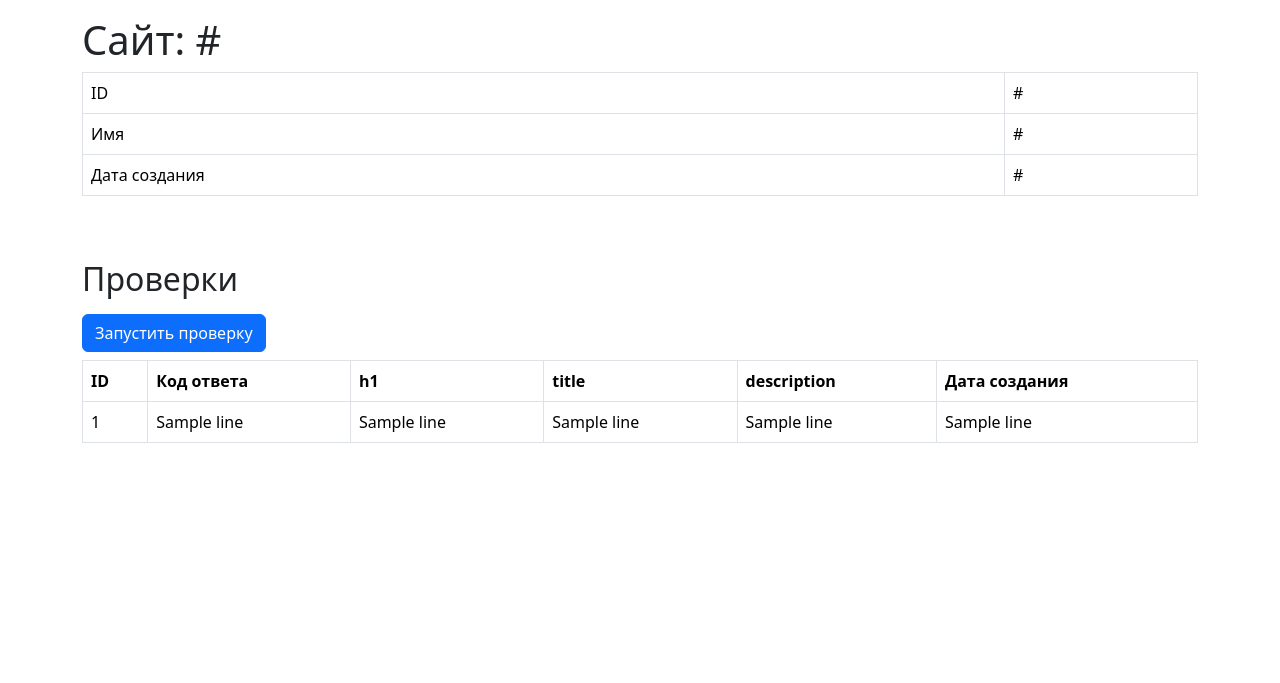
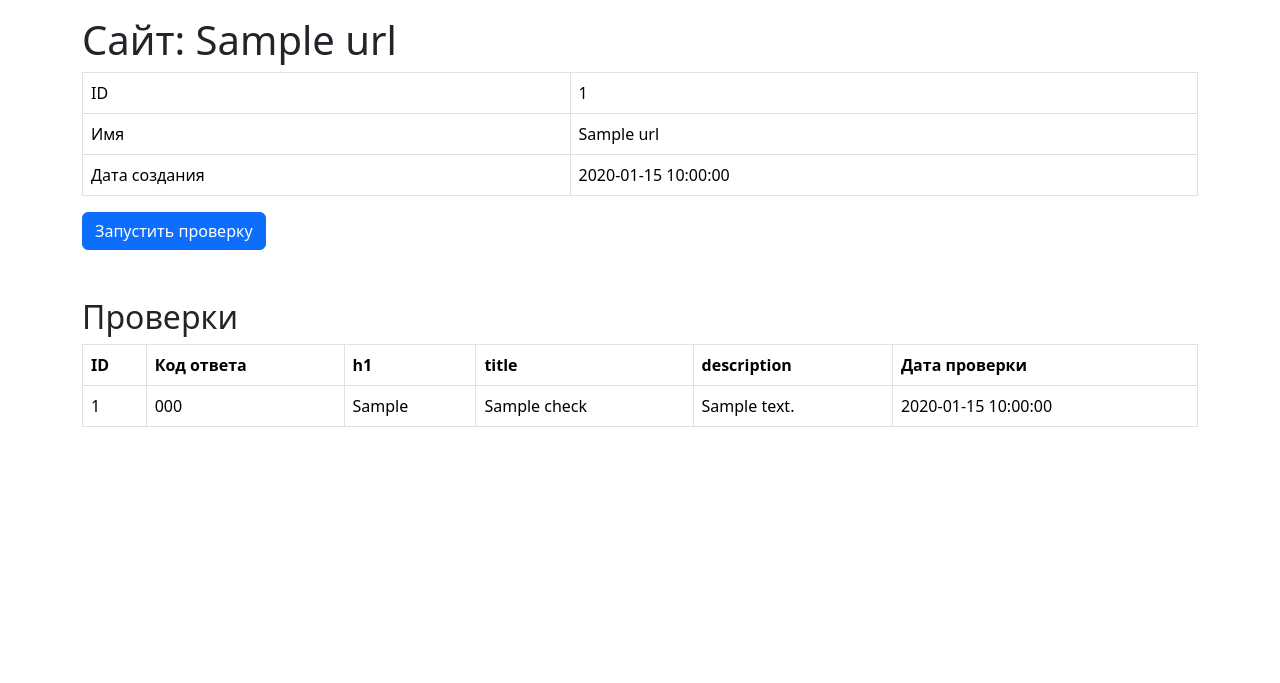
Before and after one commit to ESKolpakov/python-project-83, a Flask app: template page_analyzer/templates/url_detail.html in a window 1280 px wide. Shown: the part 56-739 px from the top of the page. Run offline with Flask 2, Linux system fonts and the light colour scheme; the template is opened without the code that fills it: most values are stand-ins (such as "Sample title", 1, 10 or a date in 2020); some libraries are stand-ins or nearby versions.

Commit message:
Fix another bags

```diff
--- a/page_analyzer/app.py
+++ b/page_analyzer/app.py
@@ -1,198 +1,130 @@
 import os
+from datetime import datetime
+from urllib.parse import urlparse
+
+import psycopg2
+from psycopg2.extras import NamedTupleCursor
 import requests
 import validators
-import psycopg2
-from flask import Flask, render_template, request, redirect, url_for, jsonify
-from psycopg2.extras import NamedTupleCursor
-from urllib.parse import urlparse
+from bs4 import BeautifulSoup
+
+from flask import (
+    Flask, render_template, request, redirect, url_for,
+    flash
+)
+from dotenv import load_dotenv
+
+load_dotenv()
 
 app = Flask(__name__)
-app.config['SECRET_KEY'] = os.getenv('SECRET_KEY', 'secret-key')
+app.config['SECRET_KEY'] = os.getenv('SECRET_KEY', 'dev')
 
-DATABASE_URL = os.getenv('DATABASE_URL', '')
+DATABASE_URL = os.getenv('DATABASE_URL')
+
 
 def get_connection():
-    """Подключается к базе данных PostgreSQL."""
     return psycopg2.connect(DATABASE_URL)
 
-def get_domain(url: str) -> str:
-    """Извлекает схему://домен из исходного URL."""
-    parsed = urlparse(url)
-    return '://'.join([parsed.scheme, parsed.netloc])
 
-def is_url_in_database(conn, url):
-    """Проверяет, есть ли такой URL в таблице urls."""
-    with conn.cursor(cursor_factory=NamedTupleCursor) as curs:
-        curs.execute("SELECT COUNT(*) FROM urls WHERE name = %s;", (url,))
-        row = curs.fetchone()
-        return (row.count > 0)
+def normalize_url(raw_url):
+    parsed = urlparse(raw_url)
+    return f"{parsed.scheme}://{parsed.netloc}"
 
-def insert_url(conn, url):
-    """Добавляет новый URL в таблицу urls и возвращает его id."""
-    with conn.cursor(cursor_factory=NamedTupleCursor) as curs:
-        curs.execute(
-            """INSERT INTO urls (name, created_at)
-               VALUES (%s, NOW()) RETURNING id;""",
-            (url,)
-        )
-        row = curs.fetchone()
-        return row.id
-
-def get_url(conn, action, value=None):
-    """Возвращает данные из таблицы urls в зависимости от action."""
-    with conn.cursor(cursor_factory=NamedTupleCursor) as curs:
-        if action == 'all':
-            curs.execute("SELECT id, name, created_at FROM urls ORDER BY id DESC;")
-            return curs.fetchall()
-
-        elif action == 'site':
-            _id = value
-            curs.execute("SELECT id, name, created_at FROM urls WHERE id = %s;", (_id,))
-            return curs.fetchone()
-
-        elif action == 'id':
-            # По названию url (строка) вернуть его id
-            url_str = value
-            curs.execute("SELECT id FROM urls WHERE name = %s;", (url_str,))
-            row = curs.fetchone()
-            return row.id if row else None
-
-        elif action == 'domain':
-            # По id вернуть domain (полный url из поля name)
-            _id = value
-            curs.execute("SELECT name FROM urls WHERE id = %s;", (_id,))
-            row = curs.fetchone()
-            return row.name if row else None
-
-def get_url_checks(conn, url_id):
-    """Возвращает список проверок для указанного URL (url_id)."""
-    with conn.cursor(cursor_factory=NamedTupleCursor) as curs:
-        curs.execute(
-            """SELECT id, status_code, h1, title, description, created_at
-               FROM url_checks
-               WHERE url_id = %s
-               ORDER BY id DESC;""",
-            (url_id,)
-        )
-        return curs.fetchall()
-
-def insert_url_check(conn, url_id, status_code, h1, title, description):
-    """Сохраняет результат проверки (url_checks)."""
-    with conn.cursor() as curs:
-        curs.execute(
-            """INSERT INTO url_checks (url_id, status_code, h1, title, description, created_at)
-               VALUES (%s, %s, %s, %s, %s, NOW())""",
-            (url_id, status_code, h1, title, description)
-        )
-
-def url_parser(response):
-    """Парсит ответ (response) и возвращает (status_code, h1, title, description)."""
-    from bs4 import BeautifulSoup
-    soup = BeautifulSoup(response.text, 'html.parser')
-    h1 = soup.h1.get_text(strip=True) if soup.h1 else ''
-    title = soup.title.get_text(strip=True) if soup.title else ''
-    desc = ''
-    meta_desc = soup.find("meta", attrs={"name": "description"})
-    if meta_desc and meta_desc.get("content"):
-        desc = meta_desc["content"].strip()
-    return response.status_code, h1, title, desc
-
-# ---------- ROUTES ----------
 
 @app.route('/')
 def index():
-    """Главная страница с формой."""
     return render_template('index.html')
 
-@app.route('/urls', methods=['GET', 'POST'])
-def list_urls():
-    """Если GET — показывает список. Если POST — пытается добавить URL."""
-    if request.method == 'POST':
-        url_raw = request.form.get('url', '').strip()
-        if not url_raw:
-            return render_template(
-                'index.html',
-                value=url_raw,
-                error="Некорректный URL (пустая строка)"
-            ), 422
 
-        normalized = get_domain(url_raw)
-        if not validators.url(normalized) or len(normalized) > 255:
-            return render_template(
-                'index.html',
-                value=url_raw,
-                error="Некорректный URL"
-            ), 422
+@app.route('/urls', methods=['POST'])
+def add_url():
+    raw_url = request.form.get('url')
+    if not raw_url or not validators.url(raw_url) or len(raw_url) > 255:
+        flash('Некорректный URL', 'danger')
+        return render_template('index.html'), 422
 
-        conn = get_connection()
-        try:
-            if is_url_in_database(conn, normalized):
-                return render_template(
-                    'index.html',
-                    value=url_raw,
-                    info="Страница уже существует"
-                ), 200
-            new_id = insert_url(conn, normalized)
-        finally:
-            conn.close()
+    normalized_url = normalize_url(raw_url)
 
-        return render_template(
-            'index.html',
-            success="Страница успешно добавлена",
-            new_id=new_id
-        ), 200
+    with get_connection() as conn:
+        with conn.cursor(cursor_factory=NamedTupleCursor) as curs:
+            curs.execute("SELECT id FROM urls WHERE name = %s;", (normalized_url,))
+            url_in_db = curs.fetchone()
+            if url_in_db:
+                flash('Страница уже существует', 'info')
+                return redirect(url_for('url_detail', id=url_in_db.id))
 
-    # Если GET
-    conn = get_connection()
-    try:
-        urls = get_url(conn, 'all')
-    finally:
-        conn.close()
+            curs.execute(
+                "INSERT INTO urls (name, created_at) VALUES (%s, %s) RETURNING id;",
+                (normalized_url, datetime.now())
+            )
+            new_id = curs.fetchone().id
+            flash('Страница успешно добавлена', 'success')
+            return redirect(url_for('url_detail', id=new_id))
 
+
+@app.route('/urls')
+def show_urls():
+    with get_connection() as conn:
+        with conn.cursor(cursor_factory=NamedTupleCursor) as curs:
+            curs.execute("""
+                SELECT urls.id, urls.name, MAX(url_checks.created_at) AS last_check,
+                       MAX(url_checks.status_code) AS status_code
+                FROM urls
+                LEFT JOIN url_checks ON urls.id = url_checks.url_id
+                GROUP BY urls.id
+                ORDER BY urls.id DESC;
+            """)
+            urls = curs.fetchall()
     return render_template('urls.html', urls=urls)
 
-@app.route('/urls/<int:url_id>')
-def show_url(url_id):
-    """Показываем детали одного URL, если он существует."""
-    conn = get_connection()
+
+@app.route('/urls/<int:id>')
+def url_detail(id):
+    with get_connection() as conn:
+        with conn.cursor(cursor_factory=NamedTupleCursor) as curs:
+            curs.execute("SELECT * FROM urls WHERE id = %s;", (id,))
+            url = curs.fetchone()
+
+            curs.execute(
+                "SELECT * FROM url_checks WHERE url_id = %s ORDER BY id DESC;",
+                (id,)
+            )
+            checks = curs.fetchall()
+
+    return render_template('url_detail.html', url=url, checks=checks)
+
+
+@app.route('/urls/<int:id>/checks', methods=['POST'])
+def check_url(id):
+    with get_connection() as conn:
+        with conn.cursor(cursor_factory=NamedTupleCursor) as curs:
+            curs.execute("SELECT name FROM urls WHERE id = %s;", (id,))
+            url_record = curs.fetchone()
+
+    if not url_record:
+        flash('URL не найден', 'danger')
+        return redirect(url_for('index'))
+
     try:
-        row = get_url(conn, 'site', url_id)
-        if not row:
-            return render_template('urls.html', error="Страница не найдена"), 404
+        response = requests.get(url_record.name, timeout=5)
+        response.raise_for_status()
+    except requests.RequestException:
+        flash('Произошла ошибка при проверке', 'danger')
+        return redirect(url_for('url_detail', id=id))
 
-        checks = get_url_checks(conn, url_id)
-        return render_template('url_detail.html', url=row, checks=checks)
-    finally:
-        conn.close()
+    soup = BeautifulSoup(response.text, 'html.parser')
 
-@app.route('/urls/<int:url_id>/checks', methods=['POST'])
-def check_url(url_id):
-    """Запускаем проверку URL: делаем HTTP-запрос, парсим, сохраняем результат."""
-    conn = get_connection()
-    try:
-        domain = get_url(conn, 'domain', url_id)
-        if not domain:
-            return render_template('urls.html', error="Страница не найдена"), 404
+    h1 = soup.h1.string.strip() if soup.h1 and soup.h1.string else ''
+    title = soup.title.string.strip() if soup.title and soup.title.string else ''
+    description_tag = soup.find('meta', attrs={'name': 'description'})
+    description = description_tag.get('content', '').strip() if description_tag else ''
 
-        try:
-            resp = requests.get(domain, timeout=3)
-            resp.raise_for_status()
-            code, h1, title, desc = url_parser(resp)
-            insert_url_check(conn, url_id, code, h1, title, desc)
-            return render_template(
-                'urls.html',
-                success="Страница успешно проверена",
-            ), 200
-        except requests.RequestException:
-            # Сетевая ошибка/таймаут/код 4xx/5xx
-            return render_template(
-                'urls.html',
-                error="Произошла ошибка при проверке"
-            ), 522
-    finally:
-        conn.close()
+    with get_connection() as conn:
+        with conn.cursor() as curs:
+            curs.execute("""
+                INSERT INTO url_checks (url_id, status_code, h1, title, description, created_at)
+                VALUES (%s, %s, %s, %s, %s, %s);
+            """, (id, response.status_code, h1, title, description, datetime.now()))
 
-@app.errorhandler(404)
-def not_found(e):
-    """На случай, если вы хотите глобально обработать 404."""
-    return render_template('urls.html', error="Страница не найдена"), 404
+    flash('Страница успешно проверена', 'success')
+    return redirect(url_for('url_detail', id=id))
--- a/page_analyzer/templates/base.html
+++ b/page_analyzer/templates/base.html
@@ -22,7 +22,7 @@
         <div id="navbarNav">
           <ul class="navbar-nav">
             <li class="nav-item">
-              <a class="nav-link" href="{{ url_for('list_urls') }}">Сайты</a>
+              <a class="nav-link" href="{{ url_for('show_urls') }}">Сайты</a>
             </li>
           </ul>
         </div>
--- a/page_analyzer/templates/url_detail.html
+++ b/page_analyzer/templates/url_detail.html
@@ -3,34 +3,33 @@
 {% block title %}Детали URL{% endblock %}
 
 {% block content %}
-<h1>Сайт: {{ url[1] }}</h1>
+<h1>Сайт: {{ url.name }}</h1>
 
 <div class="table-responsive">
   <table class="table table-bordered table-hover text-nowrap" data-test="url">
     <tbody>
       <tr>
         <td>ID</td>
-        <td>{{ url[0] }}</td>
+        <td>{{ url.id }}</td>
       </tr>
       <tr>
         <td>Имя</td>
-        <td>{{ url[1] }}</td>
+        <td>{{ url.name }}</td>
       </tr>
       <tr>
         <td>Дата создания</td>
-        <td>{{ url[2] }}</td>
+        <td>{{ url.created_at }}</td>
       </tr>
     </tbody>
   </table>
 </div>
 
-<h2 class="mt-5 mb-3">Проверки</h2>
-<form method="post" action="{{ url_for('check_url', url_id=url[0]) }}">
-  <input type="submit" class="btn btn-primary" value="Запустить проверку">
+<form method="post" action="{{ url_for('check_url', id=url.id) }}">
+  <button type="submit" class="btn btn-primary">Запустить проверку</button>
 </form>
 
-<div>
-  <table class="table table-bordered table-hover mt-2" data-test="checks">
+<h2 class="mt-5">Проверки</h2>
+<table class="table table-bordered table-hover" data-test="checks">
   <thead>
     <tr>
       <th>ID</th>
@@ -38,21 +37,20 @@
       <th>h1</th>
       <th>title</th>
       <th>description</th>
-        <th>Дата создания</th>
+      <th>Дата проверки</th>
     </tr>
   </thead>
   <tbody>
-      {% for line in checks %}
+    {% for check in checks %}
       <tr>
-        <td>{{ line[0] }}</td>
-        <td>{{ line[1] }}</td>
-        <td>{{ line[2] }}</td>
-        <td>{{ line[3] }}</td>
-        <td>{{ line[4] }}</td>
-        <td>{{ line[5] }}</td>
+        <td>{{ check.id }}</td>
+        <td>{{ check.status_code }}</td>
+        <td>{{ check.h1 }}</td>
+        <td>{{ check.title }}</td>
+        <td>{{ check.description }}</td>
+        <td>{{ check.created_at }}</td>
       </tr>
     {% endfor %}
   </tbody>
 </table>
-</div>
 {% endblock %}
```
Also changed, not shown: page_analyzer/templates/index.html (+4 -15 lines), page_analyzer/templates/urls.html (+11 -11 lines). Lines whose indentation alone changed are shown as unchanged.
